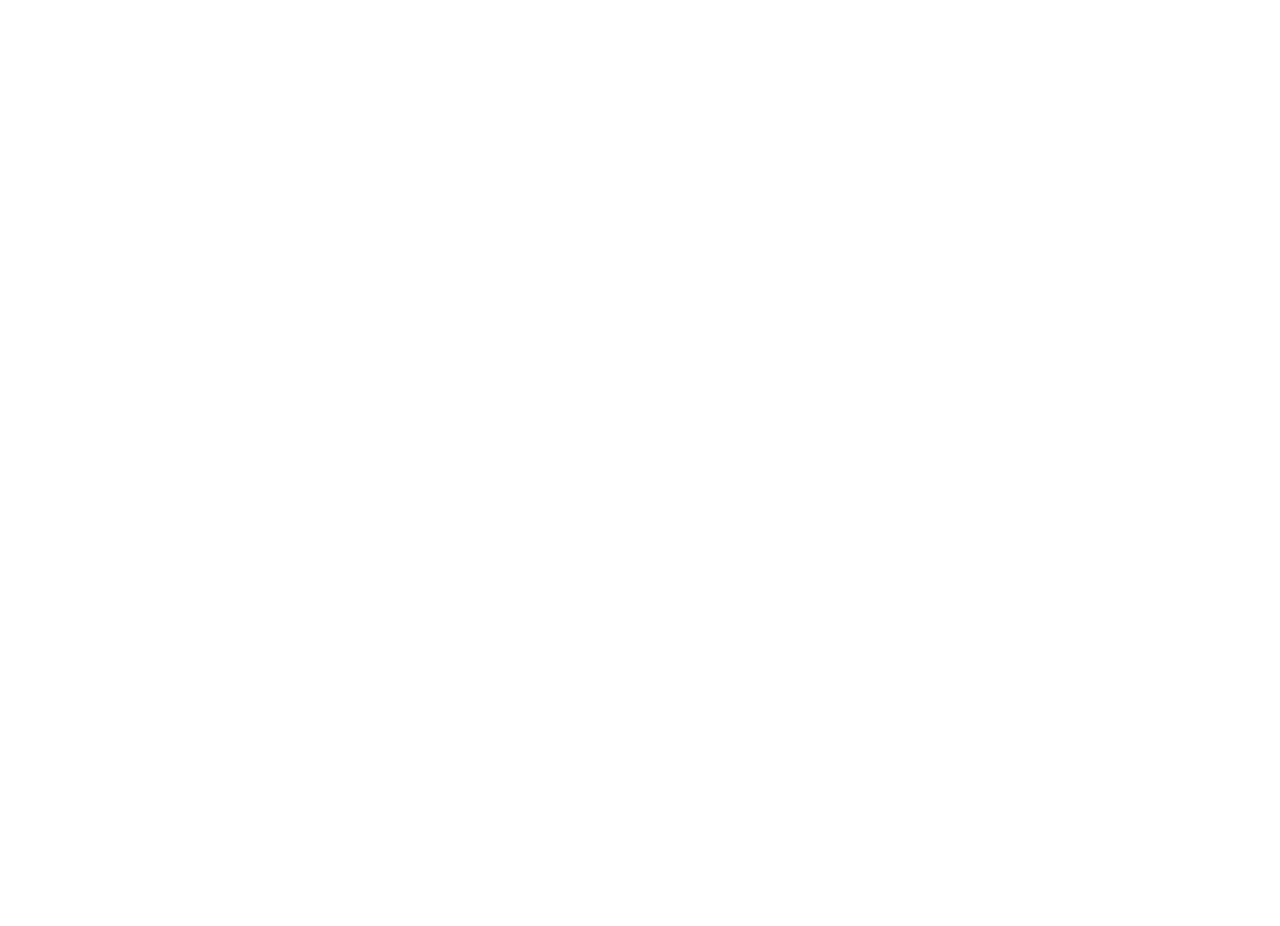
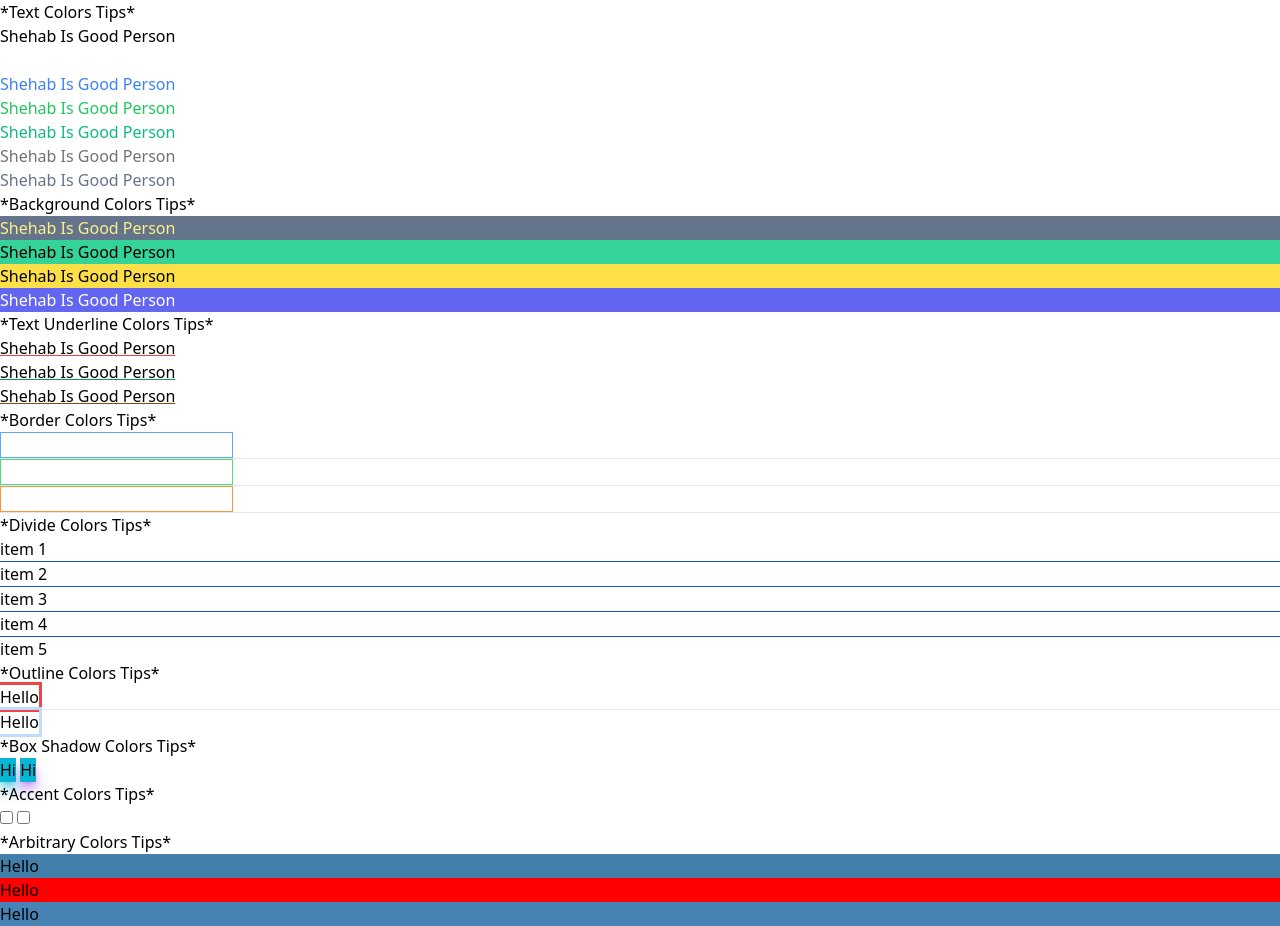
Before and after one commit to ShehabTaher/Tailwind-Tutorial-Code, a plain HTML site: page tailwind-sandbox/02-colors/index.html in a window 1280 px wide. Before the commit the page ends 800 px from the top, so only its background shows below. Drawn offline with nearby package versions, Linux system fonts and the light colour scheme.

Commit message:
Colors Code

```diff
--- a/tailwind-sandbox/02-colors/index.html
+++ b/tailwind-sandbox/02-colors/index.html
@@ -1,5 +1,6 @@
 <!DOCTYPE html>
 <html lang="en">
+
 <head>
   <meta charset="UTF-8" />
   <meta http-equiv="X-UA-Compatible" content="IE=edge" />
@@ -7,26 +8,76 @@
   <script src="https://cdn.tailwindcss.com"></script>
   <title>Colors</title>
 </head>
+
 <body>
   <!-- Default colors -->
   <!-- white, black, red, green, blue, orange, yellow, purple, lime, emerald, teal, cyan, indigo, violet, fuchsia, pink, rose, sky, gray, slate, zinc, neutral, stone, amber,  -->
 
   <!-- Text Colors -->
+  <h1>*Text Colors Tips*</h1>
+  <p class="text-black">Shehab Is Good Person</p>
+  <p class="text-white">Shehab Is Good Person</p>
+  <p class="text-blue-500">Shehab Is Good Person</p>
+  <p class="text-green-500">Shehab Is Good Person</p>
+  <p class="text-emerald-500">Shehab Is Good Person</p>
+  <p class="text-zinc-500">Shehab Is Good Person</p>
+  <p class="text-slate-500">Shehab Is Good Person</p>
 
   <!-- Background Colors -->
+  <h1>*Background Colors Tips*</h1>
+  <p class="bg-slate-500 text-yellow-200">Shehab Is Good Person</p>
+  <p class="bg-emerald-400">Shehab Is Good Person</p>
+  <p class="bg-yellow-300">Shehab Is Good Person</p>
+  <p class="bg-indigo-500 text-white">Shehab Is Good Person</p>
 
   <!-- Text Underline -->
+  <h1>*Text Underline Colors Tips*</h1>
+  <p class="underline decoration-red-500">Shehab Is Good Person</p>
+  <p class="underline decoration-emerald-600">Shehab Is Good Person</p>
+  <p class="underline decoration-yellow-800">Shehab Is Good Person</p>
 
   <!-- Border Colors -->
+  <h1>*Border Colors Tips*</h1>
+  <input type="text" class="border border-blue-400">
+  <hr>
+  <input type="text" class="border border-green-400">
+  <hr>
+  <input type="text" class="border border-orange-400">
+  <hr>
+
 
   <!-- Divide Colors -->
+  <h1>*Divide Colors Tips*</h1>
+  <div class="divide-y divide-blue-700">
+    <div>item 1</div>
+    <div>item 2</div>
+    <div>item 3</div>
+    <div>item 4</div>
+    <div>item 5</div>
+  </div>
 
   <!-- Outline Colors -->
+  <h1>*Outline Colors Tips*</h1>
+  <button class="outline outline-red-500">Hello</button>
+  <hr>
+  <button class="outline outline-blue-200">Hello</button>
 
   <!-- Box Shadow Colors (Opacity defaults to 100, but you can set it)-->
+  <h1>*Box Shadow Colors Tips*</h1>
+  <button class="shadow-lg bg-cyan-500 shadow-cyan-500">Hi</button>
+  <button class="shadow-lg bg-cyan-500 shadow-purple-500/100">Hi</button>
 
   <!-- Accent Colors -->
+  <h1>*Accent Colors Tips*</h1>
+  <input type="checkbox" class="accent-purple-500">
+  <input type="checkbox" class="accent-cyan-500">
 
   <!-- Arbitrary Colors -->
+  <h1>*Arbitrary Colors Tips*</h1>
+<div class="bg-[#427fab]">Hello</div>
+<div class="bg-[rgb(255,0,0)]">Hello</div>
+<div class="bg-[steelblue]">Hello</div>
+
 </body>
+
 </html>
```
Lines whose indentation alone changed are shown as unchanged.
